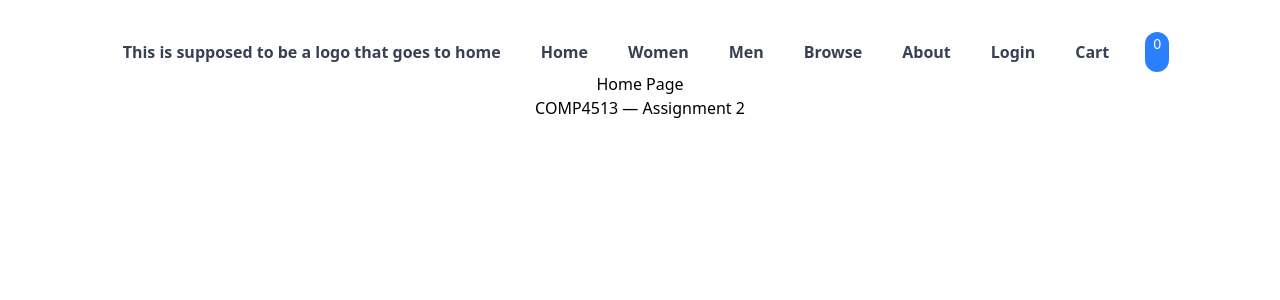
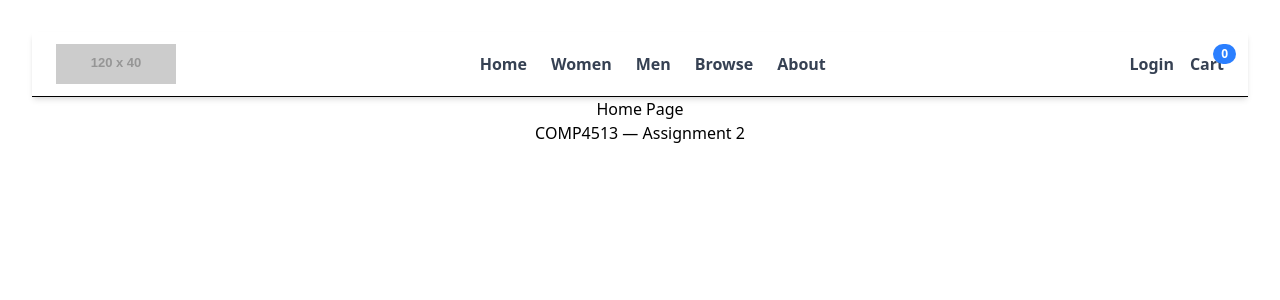
Before and after one commit to RayPalima/COMP-4513-Assignment-2, a React (Vite) app in the folder shop/: page / in a window 1280 px wide. Shown: the top 300 px of the page. Built offline with nearby package versions, Linux system fonts and the light colour scheme; no server answers.

Commit message:
finished headers

```diff
--- a/shop/src/components/Header.jsx
+++ b/shop/src/components/Header.jsx
@@ -1,54 +1,108 @@
 import { Link } from "react-router-dom";
-import { useState, useContext } from "react";
+import { useState } from "react";
 import { useAuth } from "./Login";
 import { useCart } from "./ContextCart";
 import About from "../views/About";
 import Login from "../views/Login";
 import Popout from "./Popout";
 
-
-const Header = (props) => {
+const Header = () => {
   const { items } = useCart();
   const { user, logout } = useAuth();
   const [showAbout, setShowAbout] = useState(false);
   const [showLogin, setShowLogin] = useState(false);
 
+  return (
+    <nav className="flex items-center justify-between px-6 py-3 border-b bg-white shadow-md">
+      {/* Logo - Left */}
+      <Link to="/" className="flex-shrink-0">
+        <img
+          src="https://placehold.co/120x40/png"
+          alt="Logo"
+          className="h-10 w-auto"
+        />
+      </Link>
 
-    return(
-        <nav className="flex justify-center space-x-4">
-            <Link to="/" className="font-bold rounded-lg px-3 py-2 text-gray-700 hover:bg-gray-100 hover:text-gray-900">This is supposed to be a logo that goes to home</Link>
-            <Link to="/" className="font-bold rounded-lg px-3 py-2 text-gray-700 hover:bg-gray-100 hover:text-gray-900">Home</Link>
-            <Link to="/women" className="font-bold rounded-lg px-3 py-2 text-gray-700 hover:bg-gray-100 hover:text-gray-900">Women</Link>
-            <Link to="/men" className="font-bold rounded-lg px-3 py-2 text-gray-700 hover:bg-gray-100 hover:text-gray-900">Men</Link>
-            <Link to="/browse" className="font-bold rounded-lg px-3 py-2 text-gray-700 hover:bg-gray-100 hover:text-gray-900">Browse</Link>
-            <button className="font-bold rounded-lg px-3 py-2 text-gray-700 hover:bg-gray-100 hover:text-gray-900" onClick={() => setShowAbout(true)}>About</button>
+      {/* Center Navigation */}
+      <div className="flex space-x-6 justify-center flex-1">
+        <Link
+          to="/"
+          className="font-semibold text-gray-700 hover:text-gray-900"
+        >
+          Home
+        </Link>
+        <Link
+          to="/women"
+          className="font-semibold text-gray-700 hover:text-gray-900"
+        >
+          Women
+        </Link>
+        <Link
+          to="/men"
+          className="font-semibold text-gray-700 hover:text-gray-900"
+        >
+          Men
+        </Link>
+        <Link
+          to="/browse"
+          className="font-semibold text-gray-700 hover:text-gray-900"
+        >
+          Browse
+        </Link>
+        <button
+          onClick={() => setShowAbout(true)}
+          className="font-semibold text-gray-700 hover:text-gray-900"
+        >
+          About
+        </button>
         <Popout open={showAbout} onClose={() => setShowAbout(false)}>
           <About />
         </Popout>
+      </div>
+
+      {/* Right Actions */}
+      <div className="flex items-center space-x-4">
         {user ? (
           <>
             {user.isAdmin && (
-                <Link to="/dashboard" className="font-bold rounded-lg px-3 py-2 text-gray-700 hover:bg-gray-100 hover:text-gray-900">
+              <Link
+                to="/dashboard"
+                className="font-semibold text-gray-700 hover:text-gray-900"
+              >
                 Dashboard
               </Link>
             )}
-
-              <button onClick={logout} className="font-bold rounded-lg px-3 py-2 text-gray-700 hover:bg-gray-100 hover:text-gray-900">
+            <button
+              onClick={logout}
+              className="font-semibold text-gray-700 hover:text-gray-900"
+            >
               Logout
             </button>
           </>
         ) : (
-            <button onClick={() => setShowLogin(true)} className="font-bold rounded-lg px-3 py-2 text-gray-700 hover:bg-gray-100 hover:text-gray-900">
+          <button
+            onClick={() => setShowLogin(true)}
+            className="font-semibold text-gray-700 hover:text-gray-900"
+          >
             Login
           </button>
         )}
         <Popout open={showLogin} onClose={() => setShowLogin(false)}>
           <Login onClose={() => setShowLogin(false)} />
         </Popout>
-            <Link to="/cart" className="font-bold rounded-lg px-3 py-2 text-gray-700 hover:bg-gray-100 hover:text-gray-900">Cart</Link>
-            <span className = "ml-2 bg-blue-500 text-white px-2 py-0.5 rounded-full text-sm"> {items.length} </span>
+
+        <Link
+          to="/cart"
+          className="font-semibold text-gray-700 hover:text-gray-900 relative"
+        >
+          Cart
+          <span className="absolute -top-2 -right-3 bg-blue-500 text-white px-2 py-0.5 rounded-full text-xs">
+            {items.length}
+          </span>
+        </Link>
+      </div>
     </nav>
-    )
-}
+  );
+};
 
 export default Header;
```
Lines whose indentation alone changed are shown as unchanged.
